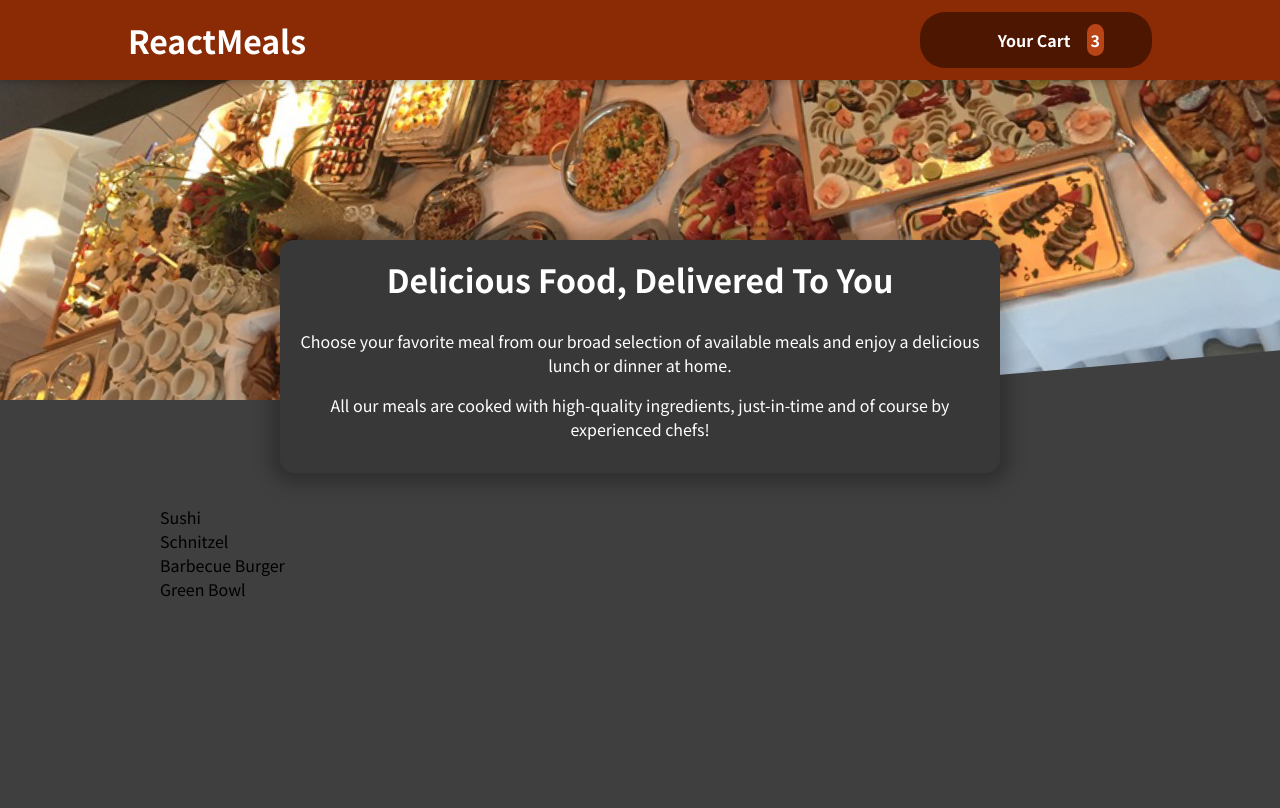
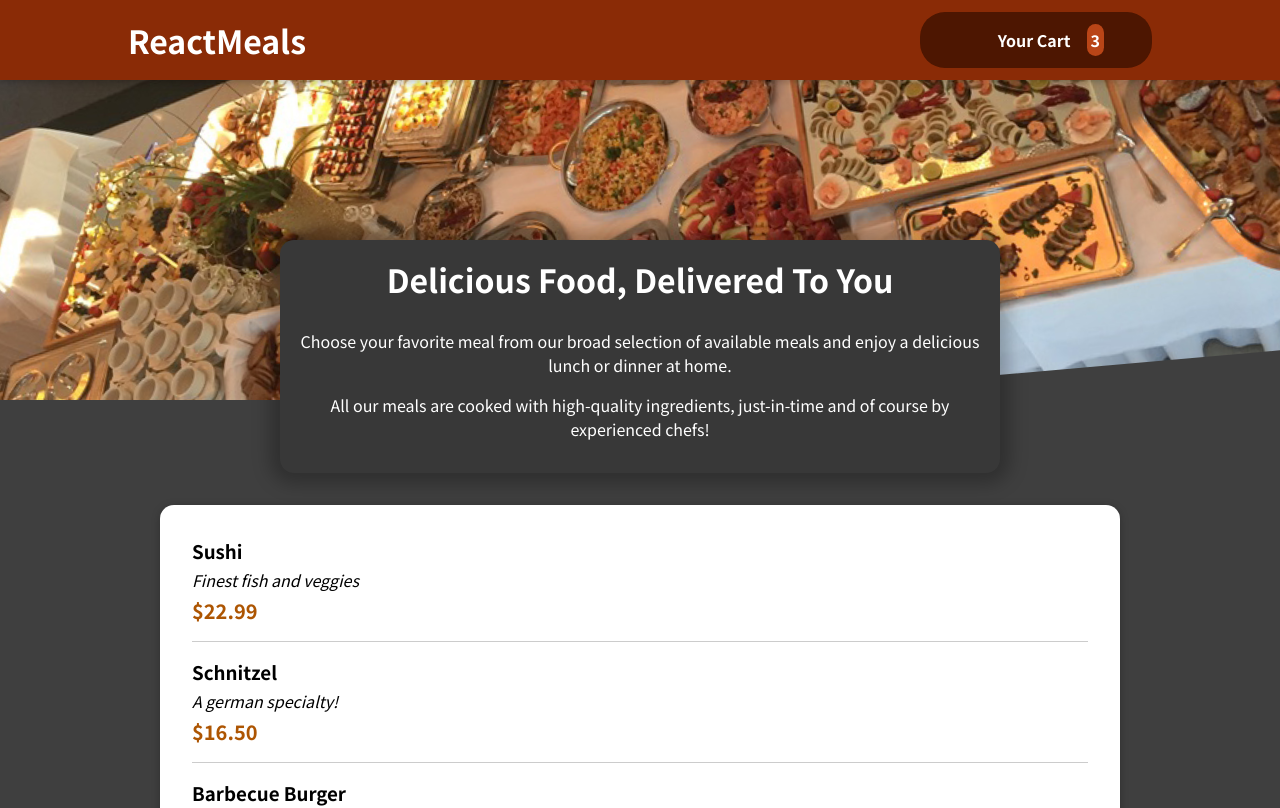
Before and after one commit to errollin/react-food-order-app, a React (Create React App) app: page / in a window 1280 px wide. Shown: the top 808 px of the page. Built offline with nearby package versions, Linux system fonts and the light colour scheme; some icons are missing.

Commit message:
add MealItem and update AvailableMeals

```diff
--- a/src/components/Meals/AvailableMeals.js
+++ b/src/components/Meals/AvailableMeals.js
@@ -1,6 +1,8 @@
 import React from "react";
 import classes from "./AvailableMeals.module.css";
+import MealItem from "./MealItem/MealItem";
 
+import Card from "../UI/Card";
 
 const DUMMY_MEALS = [
   {
@@ -30,11 +32,20 @@
 ];
 
 const AvailableMeals = (props) => {
-  const mealsList = DUMMY_MEALS.map((meal) => <li>{meal.name}</li>);
+  const mealsList = DUMMY_MEALS.map((meal) => (
+    <MealItem
+      key={meal.id}
+      name={meal.name}
+      description={meal.description}
+      price={meal.price}
+    />
+  ));
 
   return (
     <section className={classes.meals}>
-      <ul>{mealsList}</ul>
+      <Card>
+        <ul>{mealsList}</ul>
+      </Card>
     </section>
   );
 };
--- /dev/null
+++ b/src/components/Meals/MealItem/MealItem.js
@@ -0,0 +1,23 @@
+import React from "react";
+
+import classes from "./MealItem.module.css";
+
+const MealItem = (props) => {
+
+  const price = `$${props.price.toFixed(2)}`;
+
+  return (
+    <li className={classes.meal}>
+      <div>
+        <h3>{props.name}</h3>
+        <div className={classes.description}>{props.description}</div>
+        <div className={classes.price}>{price}</div>
+      </div>
+      <div>
+
+      </div>
+    </li>
+  );
+};
+
+export default MealItem;
--- /dev/null
+++ b/src/components/Meals/MealItem/MealItem.module.css
@@ -0,0 +1,22 @@
+.meal {
+  display: flex;
+  justify-content: space-between;
+  margin: 1rem;
+  padding-bottom: 1rem;
+  border-bottom: 1px solid #ccc;
+}
+
+.meal h3 {
+  margin: 0 0 0.25rem 0;
+}
+
+.description {
+  font-style: italic;
+}
+
+.price {
+  margin-top: 0.25rem;
+  font-weight: bold;
+  color: #ad5502;
+  font-size: 1.25rem;
+}
```
